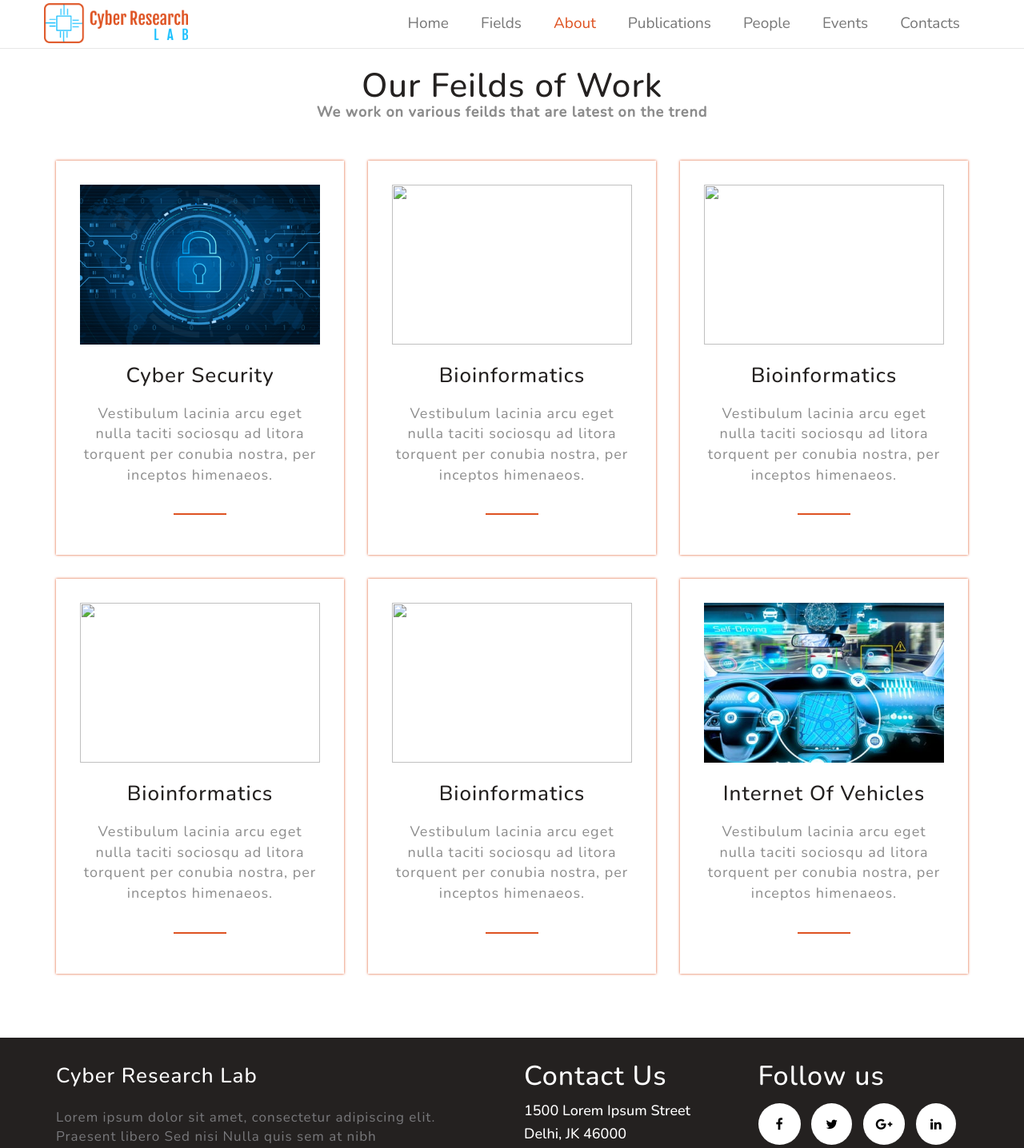
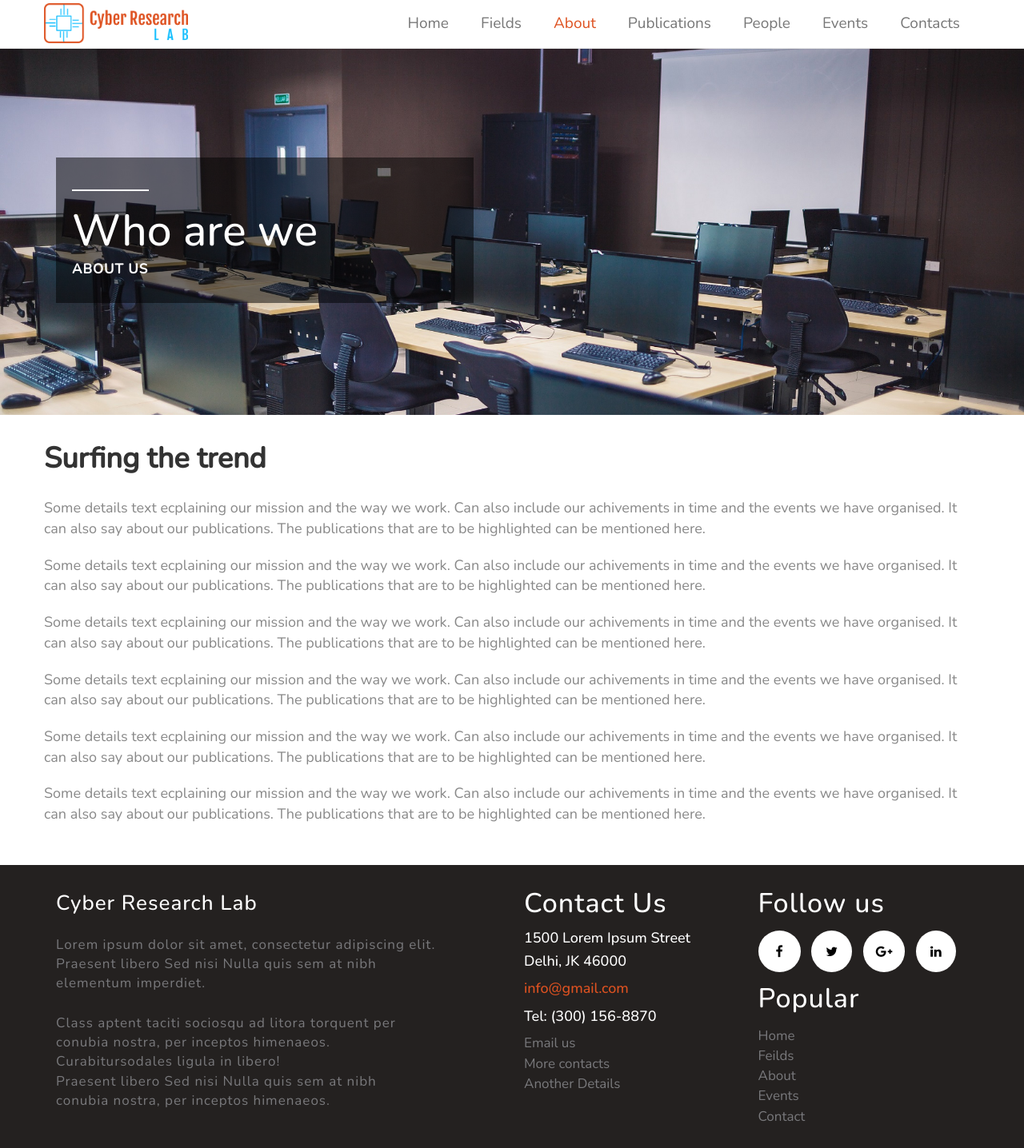
Before and after one commit to j-hossain/crlab, a plain HTML site: page pages/about.html in a window 1280 px wide. Shown: the top 1436 px of the page at 80% size. Drawn offline with nearby package versions, Linux system fonts and the light colour scheme; files that its build step writes are made by us from their sources; files whose address does not match are found by name.

Commit message:
about page done

```diff
--- a/css/main.css
+++ b/css/main.css
@@ -1246,7 +1246,7 @@ h6 {
 
 /*********************center_about****************/
 #center_about {
-  background-image: url(../img/7.jpg);
+  background-image: url(../img/aboutUsHomeImage.jpg);
   background-repeat: no-repeat;
   background-size: cover;
   padding-top: 197px;
@@ -1275,6 +1275,15 @@ h6 {
   font-size: 17px;
   font-weight: bold;
   letter-spacing: 1px;
+}
+.about_inner img {
+  width: 695px;
+  height: 452px;
+  object-fit: cover;
+}
+
+#about .about_1 h2{
+  margin-bottom: 30px;
 }
 
 /*********************center_end****************/
@@ -2535,7 +2544,9 @@ hr.star-primary:after {
     text-align: center;
   }
   .about_inner img {
-    width: 100%;
+    width: 695px;
+    height: 452px;
+    object-fit: cover;
   }
   .about_inner_1 {
     position: static;
--- a/pages/about.html
+++ b/pages/about.html
@@ -12,7 +12,7 @@
 	<link rel="preconnect" href="https://fonts.googleapis.com">
 	<link rel="preconnect" href="https://fonts.gstatic.com" crossorigin>
 	<link href="https://fonts.googleapis.com/css2?family=Nunito:wght@300;400;500&display=swap" rel="stylesheet">
-	<link rel="stylesheet" type="text/css" href="css/font-awesome.min.css" />
+	<link rel="stylesheet" type="text/css" href="../css/font-awesome.min.css" />
 	<script src="../scripts/jquery-2.1.1.min.js"></script>
 	<script src="../scripts/bootstrap.min.js"></script>
 
@@ -47,19 +47,6 @@
 						<li><a class=" color_1" href="../pages/Allpeople.html">People</a></li>
 						<li><a class="color_1" href="../pages/allEvents.html">Events</a></li>
 						<li><a class="color_1" href="../pages/contact.html">Contacts</a></li>
-
-						<!-- dropdown not required now, kept for future -->
-						<!-- <li class="dropdown">
-                      <a href="about.html" class="dropdown-toggle color_1" data-toggle="dropdown">dropdown<b class="caret"></b></a>
-					  <ul class="dropdown-menu">
-						<li><a href="about.html">About</a></li>
-						<li><a href="blog.html">Blog</a></li>
-						<li><a href="details.html">Details</a></li>
-						<li><a href="team.html">Team</a></li>
-						<li><a href="gallery.html">Gallery</a></li>
-						<li><a href="contact.html">Contacts</a></li>
-					  </ul>
-                    </li> 					 -->
 					</ul>
 				</div>
 				<!-- Collect the nav links, forms, and other content for toggling -->
@@ -69,85 +56,37 @@
 			<!-- /.container-fluid -->
 		</nav>
 	</section>
-	<section id="research">
+	<section id="center_about">
 		<div class="container">
 			<div class="row">
-				<div class="research clearfix" style="margin-top: 30px;">
-					<h1 class="text-center">Our Feilds of Work</h1>
-					<h4 class="text-center" style="color: #8c8c8c;">We work on various feilds that are latest on the
-						trend</h4>
-				</div>
-				<div class="research_1 clearfix">
-					<div class="col-sm-4">
-						<div class="research_1_inner text-center">
-							<img src="../img/CyberSecurityFeild.png" alt="">
-							<h3><a href="#">Cyber Security</a></h3>
-							<p>Vestibulum lacinia arcu eget nulla taciti sociosqu ad litora torquent per conubia nostra,
-								per inceptos himenaeos.</p>
-							<h4>
-								<hr>
-							</h4>
+				<div class=" center_about clearfix">
+					<div class="col-sm-7">
+						<div class="center_about_left">
+							<div class="center_about_left_inner_1 clearfix">
+								<hr class="hr_2">
+								<h1>Who are we</h1>
+								<p>ABOUT US</p>
+							</div>
 						</div>
 					</div>
-					<div class="col-sm-4">
-						<div class="research_1_inner text-center">
-							<img src="../img/bioinformaticsFeild.png" alt="">
-							<h3><a href="#">Bioinformatics</a></h3>
-							<p>Vestibulum lacinia arcu eget nulla taciti sociosqu ad litora torquent per conubia nostra,
-								per inceptos himenaeos.</p>
-							<h4>
-								<hr>
-							</h4>
-						</div>
-					</div>
-					<div class="col-sm-4">
-						<div class="research_1_inner text-center">
-							<img src="../img/bioinformaticsFeild.png" alt="">
-							<h3><a href="#">Bioinformatics</a></h3>
-							<p>Vestibulum lacinia arcu eget nulla taciti sociosqu ad litora torquent per conubia nostra,
-								per inceptos himenaeos.</p>
-							<h4>
-								<hr>
-							</h4>
-						</div>
-					</div>
-					<div class="col-sm-4">
-						<div class="research_1_inner text-center">
-							<img src="../img/bioinformaticsFeild.png" alt="">
-							<h3><a href="#">Bioinformatics</a></h3>
-							<p>Vestibulum lacinia arcu eget nulla taciti sociosqu ad litora torquent per conubia nostra,
-								per inceptos himenaeos.</p>
-							<h4>
-								<hr>
-							</h4>
-						</div>
-					</div>
-					<div class="col-sm-4">
-						<div class="research_1_inner text-center">
-							<img src="./img/bioinformaticsFeild.png" alt="">
-							<h3><a href="#">Bioinformatics</a></h3>
-							<p>Vestibulum lacinia arcu eget nulla taciti sociosqu ad litora torquent per conubia nostra,
-								per inceptos himenaeos.</p>
-							<h4>
-								<hr>
-							</h4>
-						</div>
-					</div>
-					<div class="col-sm-4">
-						<div class="research_1_inner text-center">
-							<img src="../img/internetofVehiclesFeild.png" alt="">
-							<h3><a href="#">internet of Vehicles</a></h3>
-							<p> Vestibulum lacinia arcu eget nulla taciti sociosqu ad litora torquent per conubia
-								nostra, per inceptos himenaeos. </p>
-							<h4>
-								<hr>
-							</h4>
-						</div>
-					</div>
+					<div class="col-sm-5"></div>
 				</div>
 			</div>
-
 		</div>
+	</section>
+	<section id="about">
+		<div class="container">
+			<div class="row">
+				<div class="about_1">
+					<h2>Surfing the trend</h2>
+					<p>Some details text ecplaining our mission and the way we work. Can also include our achivements in time and the events we have organised. It can also say about our publications. The publications that are to be highlighted can be mentioned here.</p>
+					<p>Some details text ecplaining our mission and the way we work. Can also include our achivements in time and the events we have organised. It can also say about our publications. The publications that are to be highlighted can be mentioned here.</p>
+					<p>Some details text ecplaining our mission and the way we work. Can also include our achivements in time and the events we have organised. It can also say about our publications. The publications that are to be highlighted can be mentioned here.</p>
+					<p>Some details text ecplaining our mission and the way we work. Can also include our achivements in time and the events we have organised. It can also say about our publications. The publications that are to be highlighted can be mentioned here.</p>
+					<p>Some details text ecplaining our mission and the way we work. Can also include our achivements in time and the events we have organised. It can also say about our publications. The publications that are to be highlighted can be mentioned here.</p>
+					<p>Some details text ecplaining our mission and the way we work. Can also include our achivements in time and the events we have organised. It can also say about our publications. The publications that are to be highlighted can be mentioned here.</p>
+				</div>
+			</div>
 	</section>
 
 	<section id="footer">
```
Also changed, not shown: index.html (+7 -9 lines), pages/allFeilds.html (+1 -1 lines).
